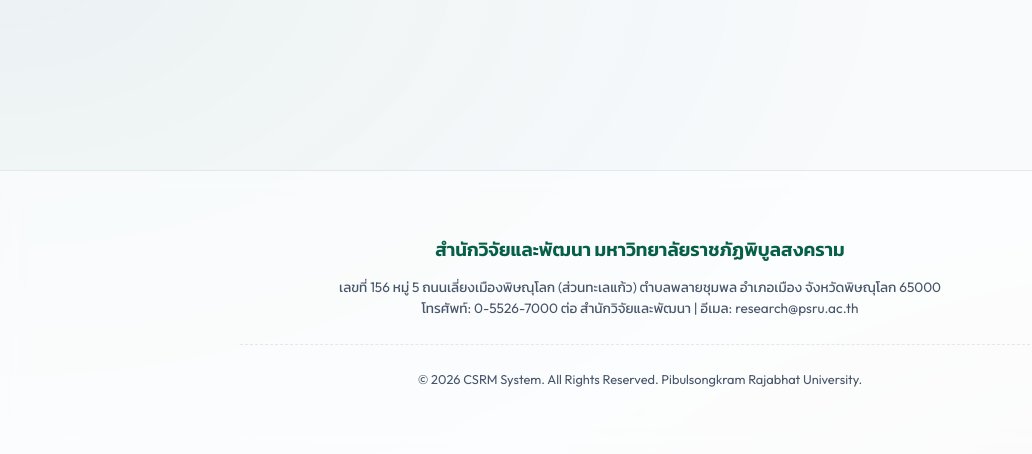
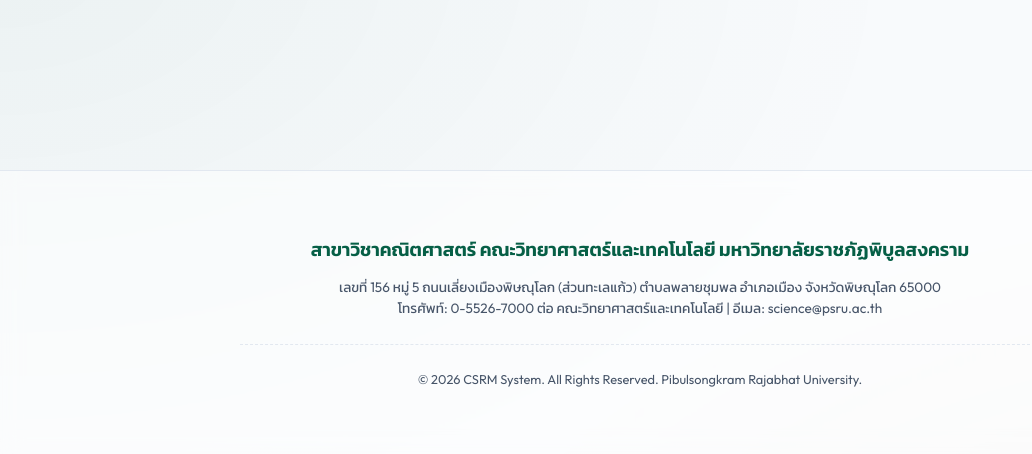
Before and after one commit to beebrain/CSRM, a CodeIgniter 4 app: the page made by app/Views/home.php in a window 1280 px wide. Shown: the part 4037-4491 px from the top of the page, without its empty margins (0-1032 px from the left). Run offline with PHP 8.4 and a stand-in for CodeIgniter, Linux system fonts and the light colour scheme; the template is opened without the code that fills it, so the values that code supplies are empty; some libraries are stand-ins or nearby versions.

Commit message:
style: update footer contact organizer to Mathematics Department, Faculty of Science and Technology

```diff
--- a/app/Views/home.php
+++ b/app/Views/home.php
@@ -624,10 +624,10 @@
   <!-- Contact & Footer Section -->
   <footer id="contact">
     <div style="max-width: 800px; margin: 0 auto;">
-      <h3 style="color: var(--psru-green); font-weight: 700; margin-bottom: 0.75rem;">สำนักวิจัยและพัฒนา มหาวิทยาลัยราชภัฏพิบูลสงคราม</h3>
+      <h3 style="color: var(--psru-green); font-weight: 700; margin-bottom: 0.75rem;">สาขาวิชาคณิตศาสตร์ คณะวิทยาศาสตร์และเทคโนโลยี มหาวิทยาลัยราชภัฏพิบูลสงคราม</h3>
       <p class="text-muted" style="font-size: 0.85rem; line-height: 1.6; margin-bottom: 1.5rem;">
         เลขที่ 156 หมู่ 5 ถนนเลี่ยงเมืองพิษณุโลก (ส่วนทะเลแก้ว) ตำบลพลายชุมพล อำเภอเมือง จังหวัดพิษณุโลก 65000<br>
-        โทรศัพท์: 0-5526-7000 ต่อ สำนักวิจัยและพัฒนา | อีเมล: research@psru.ac.th
+        โทรศัพท์: 0-5526-7000 ต่อ คณะวิทยาศาสตร์และเทคโนโลยี | อีเมล: science@psru.ac.th
       </p>
       <div style="border-top: 1px dashed var(--card-border); padding-top: 1.5rem; font-size: 0.8rem; color: var(--text-secondary);">
         &copy; 2026 CSRM System. All Rights Reserved. Pibulsongkram Rajabhat University.
```
